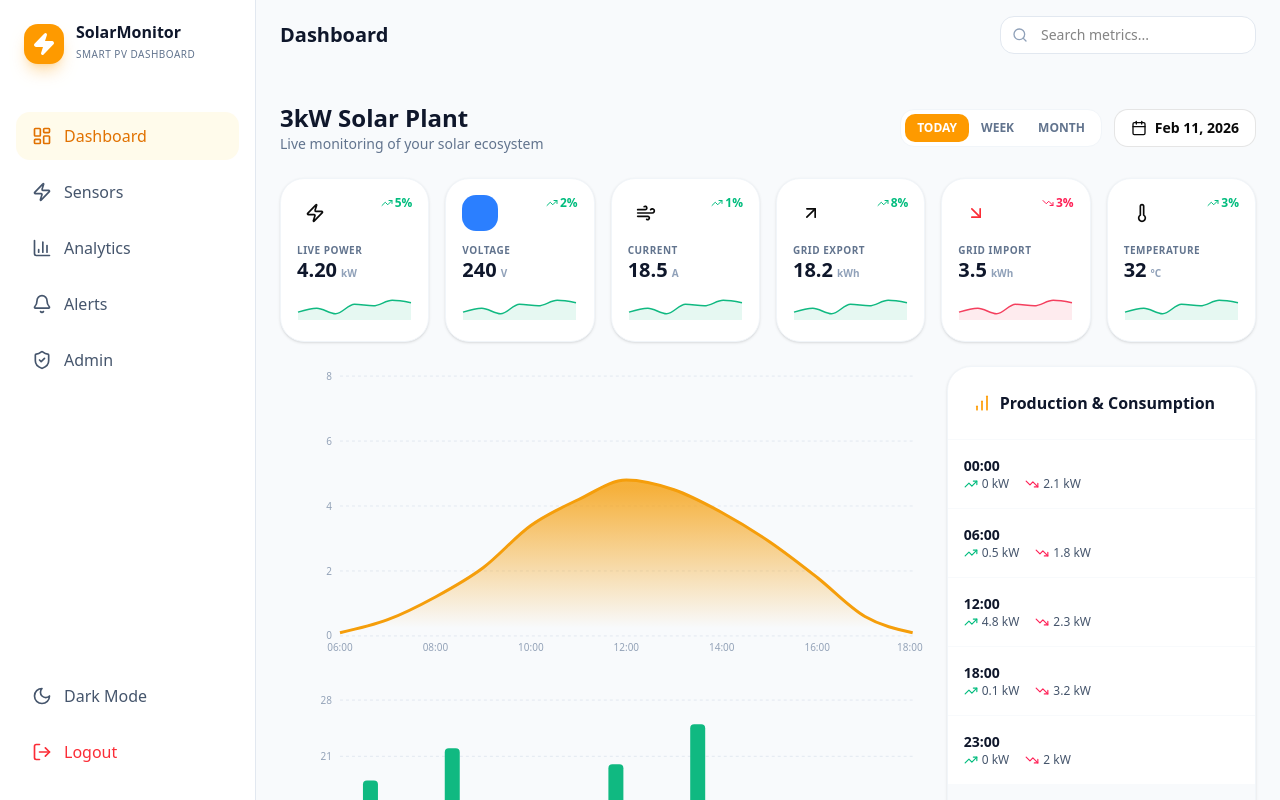
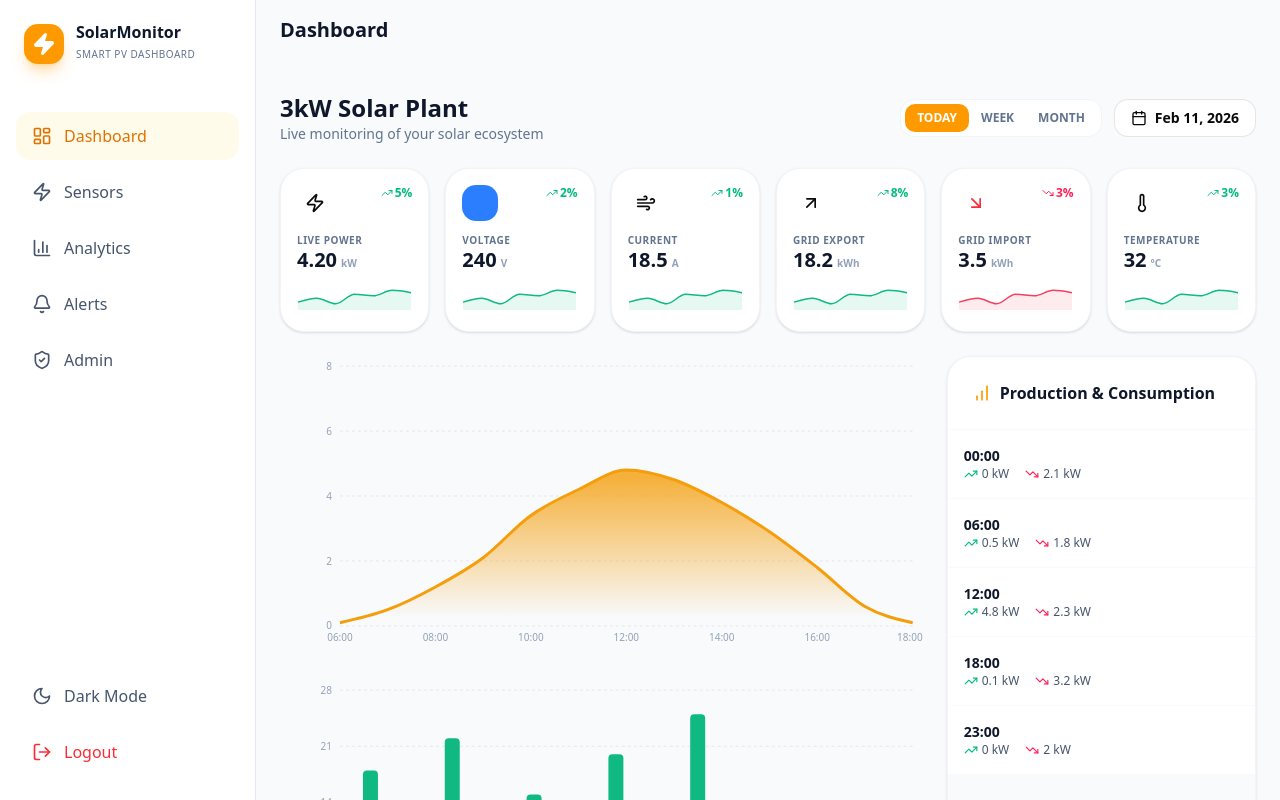
Before and after one commit to Lithikasraya/Dashboard, a React (Vite) app: page / in a window 1280 px wide. Shown: the top 800 px of the page. Built offline with nearby package versions, Linux system fonts and the light colour scheme.

Commit message:
Remove search metrics bar from TopNavbar

```diff
--- a/src/components/TopNavbar.tsx
+++ b/src/components/TopNavbar.tsx
@@ -1,5 +1,4 @@
 import React from 'react';
-import { Search } from 'lucide-react';
 
 export const TopNavbar = ({ activePage }: { activePage: string }) => {
   const pageTitle = activePage.charAt(0).toUpperCase() + activePage.slice(1);
@@ -9,17 +8,6 @@ export const TopNavbar = ({ activePage }: { activePage: string }) => {
       <div className="flex items-center gap-4">
         <h2 className="hidden lg:block text-xl font-bold text-slate-900 dark:text-white">{pageTitle}</h2>
       </div>
-
-      <div className="flex items-center gap-3">
-        <div className="flex relative">
-          <Search className="absolute left-3 top-1/2 -translate-y-1/2 text-slate-400" size={16} />
-          <input
-            type="text"
-            placeholder="Search metrics..."
-            className="pl-10 pr-4 py-2 bg-white dark:bg-slate-900 border border-slate-200 dark:border-slate-800 rounded-xl text-sm focus:ring-2 focus:ring-amber-500/20 outline-none transition-all w-48 md:w-64"
-          />
-        </div>
-      </div>
     </nav>
   );
 };
```
